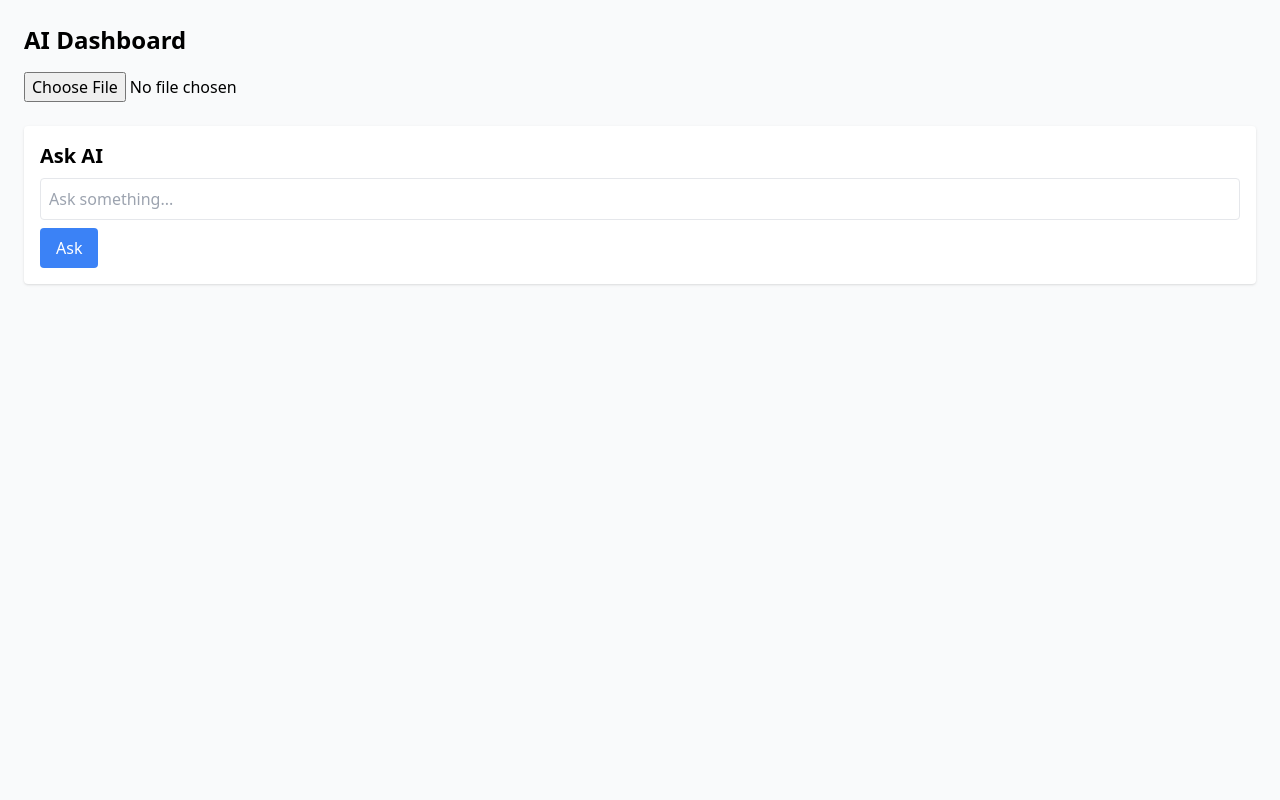
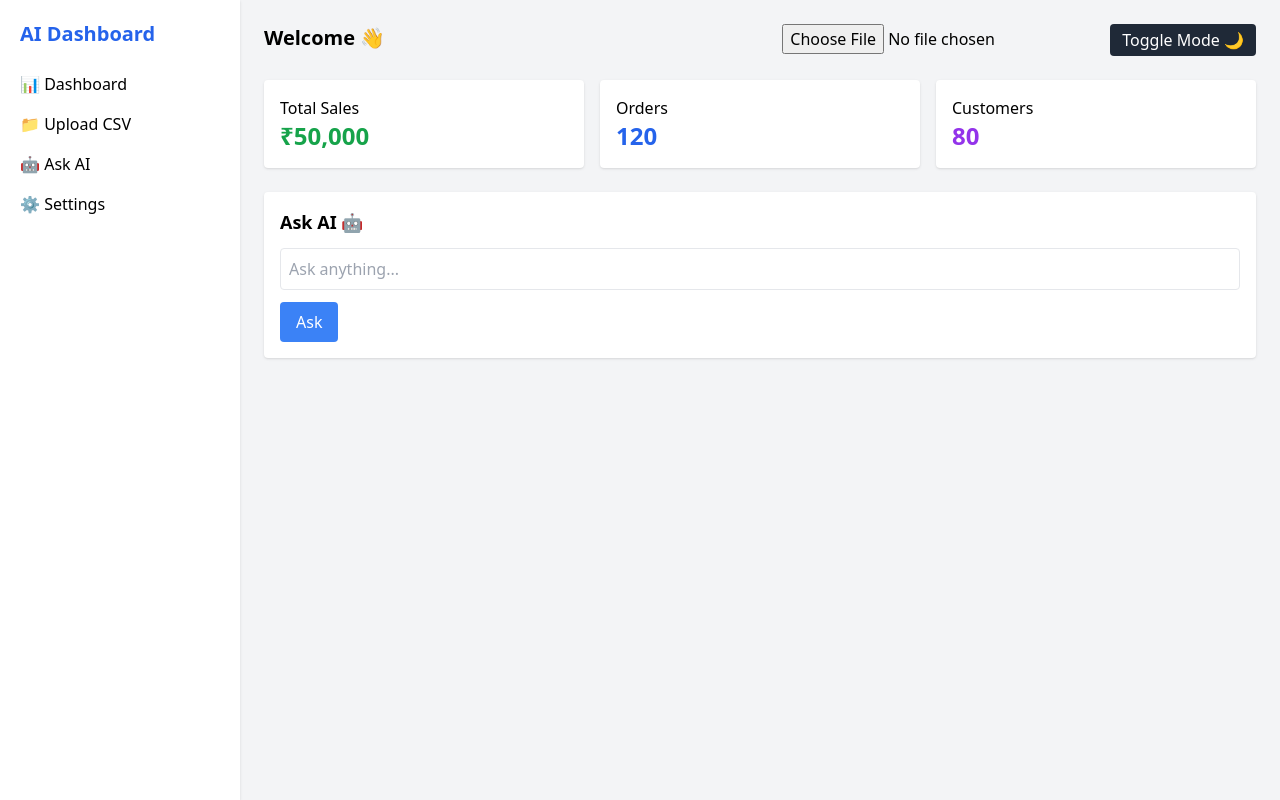
Before and after one commit to rajshrees093-ai/AI_DATA_ANALYST, a React (Vite) app in the folder ai_dashboard/: page / in a window 1280 px wide. Built offline with nearby package versions, Linux system fonts and the light colour scheme.

Commit message:
backend setup

```diff
--- a/ai_dashboard/src/App.jsx
+++ b/ai_dashboard/src/App.jsx
@@ -13,43 +13,34 @@ function App() {
   const [data, setData] = useState([]);
   const [query, setQuery] = useState("");
   const [answer, setAnswer] = useState("");
+  const [darkMode, setDarkMode] = useState(false);
 
-  // ✅ Backend connection test
+  // Backend test
   useEffect(() => {
     fetch("http://localhost:5000")
       .then((res) => res.text())
-      .then((data) => console.log("Backend:", data))
-      .catch((err) => console.error("Backend error:", err));
+      .then((data) => console.log("Backend:", data));
   }, []);
 
-  // ✅ CSV Upload (SAFE)
+  // CSV upload
   const handleFileUpload = (e) => {
     const file = e.target.files[0];
-
     if (!file) return;
-
-    console.log("File selected:", file);
 
     Papa.parse(file, {
       header: true,
       skipEmptyLines: true,
       complete: function (results) {
-        console.log("Parsed Data:", results.data);
-
-        // ✅ FILTER EMPTY ROWS (important)
-        const cleanData = results.data.filter(
+        const clean = results.data.filter(
           (row) => Object.keys(row).length > 0
         );
-
-        setData(cleanData);
+        setData(clean);
       },
     });
   };
 
-  // ✅ AI FUNCTION (SAFE)
+  // AI
   const handleQuery = async () => {
-    if (!query) return;
-
     try {
       const res = await fetch("http://localhost:5000/ask", {
         method: "POST",
@@ -60,30 +51,79 @@ function App() {
       });
 
       const result = await res.json();
-
-      if (result.answer) {
-        setAnswer(result.answer);
-      } else {
-        setAnswer("AI not responding properly ⚠️");
-      }
-    } catch (error) {
-      console.error(error);
-      setAnswer("Error connecting to AI ❌");
+      setAnswer(result.answer || "No response");
+    } catch (err) {
+      setAnswer("AI not working ❌");
     }
   };
 
   return (
-    <div className="p-6 bg-gray-50 min-h-screen">
-      <h1 className="text-2xl font-bold mb-4">AI Dashboard</h1>
+    <div className={darkMode ? "bg-gray-900 text-white" : "bg-gray-100"}>
+      <div className="flex min-h-screen">
 
-      {/* 📁 Upload CSV */}
+        {/* Sidebar */}
+        <div className="w-60 bg-white dark:bg-gray-800 p-5 shadow">
+          <h1 className="text-xl font-bold text-blue-600 mb-6">
+            AI Dashboard
+          </h1>
+
+          <ul className="space-y-4">
+            <li>📊 Dashboard</li>
+            <li>📁 Upload CSV</li>
+            <li>🤖 Ask AI</li>
+            <li>⚙️ Settings</li>
+          </ul>
+        </div>
+
+        {/* Main Content */}
+        <div className="flex-1 p-6">
+
+          {/* Navbar */}
+          <div className="flex justify-between mb-6">
+            <h2 className="text-xl font-semibold">Welcome 👋</h2>
+
+            <div className="flex gap-4">
               <input type="file" onChange={handleFileUpload} />
 
-      {/* 📊 TABLE (SAFE VERSION) */}
+              <button
+                onClick={() => setDarkMode(!darkMode)}
+                className="bg-gray-800 text-white px-3 py-1 rounded"
+              >
+                Toggle Mode 🌙
+              </button>
+            </div>
+          </div>
+
+          {/* Cards */}
+          <div className="grid grid-cols-3 gap-4 mb-6">
+            <div className="bg-white p-4 rounded shadow">
+              <p>Total Sales</p>
+              <h3 className="text-green-600 text-2xl font-bold">
+                ₹50,000
+              </h3>
+            </div>
+
+            <div className="bg-white p-4 rounded shadow">
+              <p>Orders</p>
+              <h3 className="text-blue-600 text-2xl font-bold">
+                120
+              </h3>
+            </div>
+
+            <div className="bg-white p-4 rounded shadow">
+              <p>Customers</p>
+              <h3 className="text-purple-600 text-2xl font-bold">
+                80
+              </h3>
+            </div>
+          </div>
+
+          {/* Table */}
           {data && data.length > 0 && data[0] && (
-        <div className="mt-6 bg-white p-4 rounded shadow">
-          <h2 className="text-xl font-bold mb-2">Uploaded Data</h2>
+            <div className="bg-white p-4 rounded shadow mb-6">
+              <h2 className="text-lg font-bold mb-3">Uploaded Data</h2>
 
+              <div className="overflow-auto max-h-60">
                 <table className="w-full border">
                   <thead>
                     <tr>
@@ -108,12 +148,15 @@ function App() {
                   </tbody>
                 </table>
               </div>
+            </div>
           )}
 
-      {/* 📊 CHART (SAFE VERSION) */}
+          {/* Chart */}
           {data && data.length > 0 && (
-        <div className="mt-6 bg-white p-4 rounded shadow">
-          <h2 className="text-xl font-bold mb-2">Chart</h2>
+            <div className="bg-white p-4 rounded shadow mb-6">
+              <h2 className="text-lg font-bold mb-3">
+                Glucose vs Age
+              </h2>
 
               <BarChart
                 width={600}
@@ -125,8 +168,7 @@ function App() {
                     Glucose: Number(row.Glucose),
                   }))
                   .filter(
-                (item) =>
-                  !isNaN(item.Age) && !isNaN(item.Glucose)
+                    (d) => !isNaN(d.Age) && !isNaN(d.Glucose)
                   )}
               >
                 <CartesianGrid strokeDasharray="3 3" />
@@ -138,29 +180,31 @@ function App() {
             </div>
           )}
 
-      {/* 🤖 AI SECTION */}
-      <div className="mt-6 bg-white p-4 rounded shadow">
-        <h2 className="text-xl font-bold mb-2">Ask AI</h2>
+          {/* AI Section */}
+          <div className="bg-white p-4 rounded shadow">
+            <h2 className="text-lg font-bold mb-3">Ask AI 🤖</h2>
 
             <input
               value={query}
               onChange={(e) => setQuery(e.target.value)}
-          placeholder="Ask something..."
               className="border p-2 w-full rounded"
+              placeholder="Ask anything..."
             />
 
             <button
               onClick={handleQuery}
-          className="mt-2 bg-blue-500 text-white px-4 py-2 rounded"
+              className="mt-3 bg-blue-500 text-white px-4 py-2 rounded"
             >
               Ask
             </button>
 
             {answer && (
-          <p className="mt-2 text-green-600 font-semibold">
+              <p className="mt-3 text-green-600 font-semibold">
                 {answer}
               </p>
             )}
+          </div>
+        </div>
       </div>
     </div>
   );
```
Lines whose indentation alone changed are shown as unchanged.
